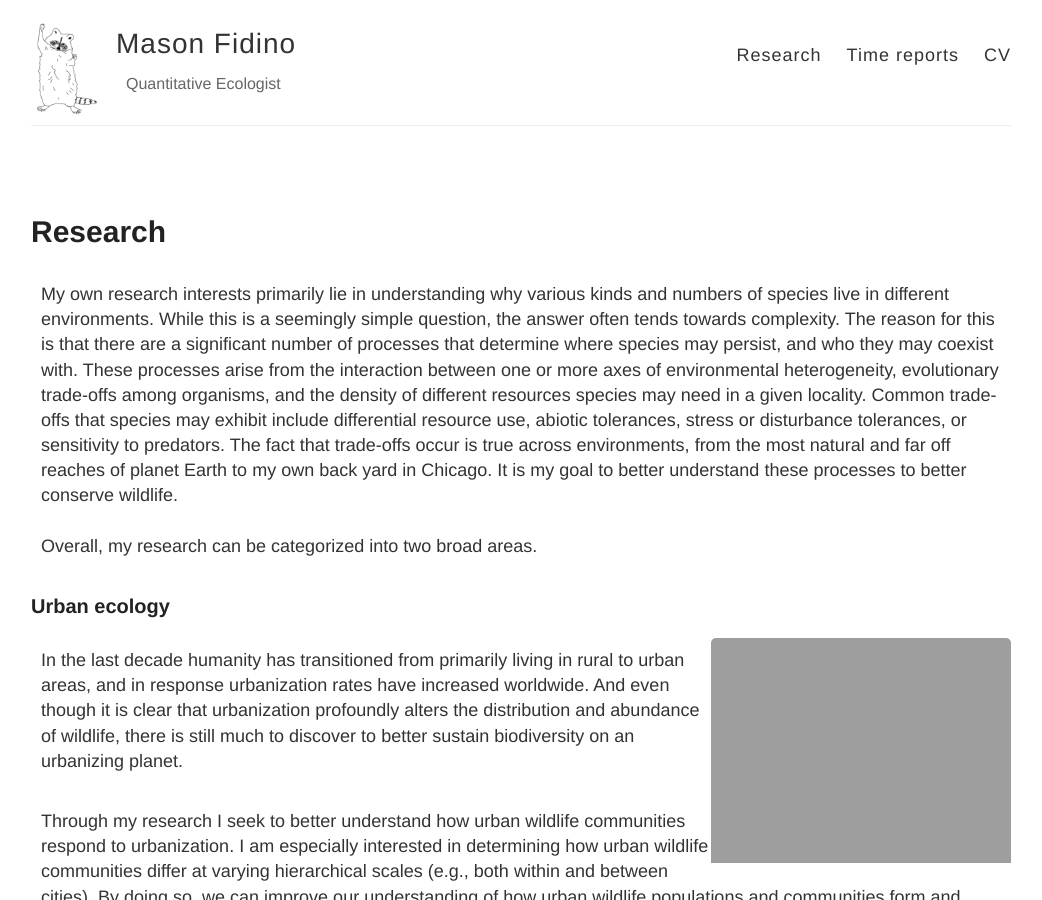
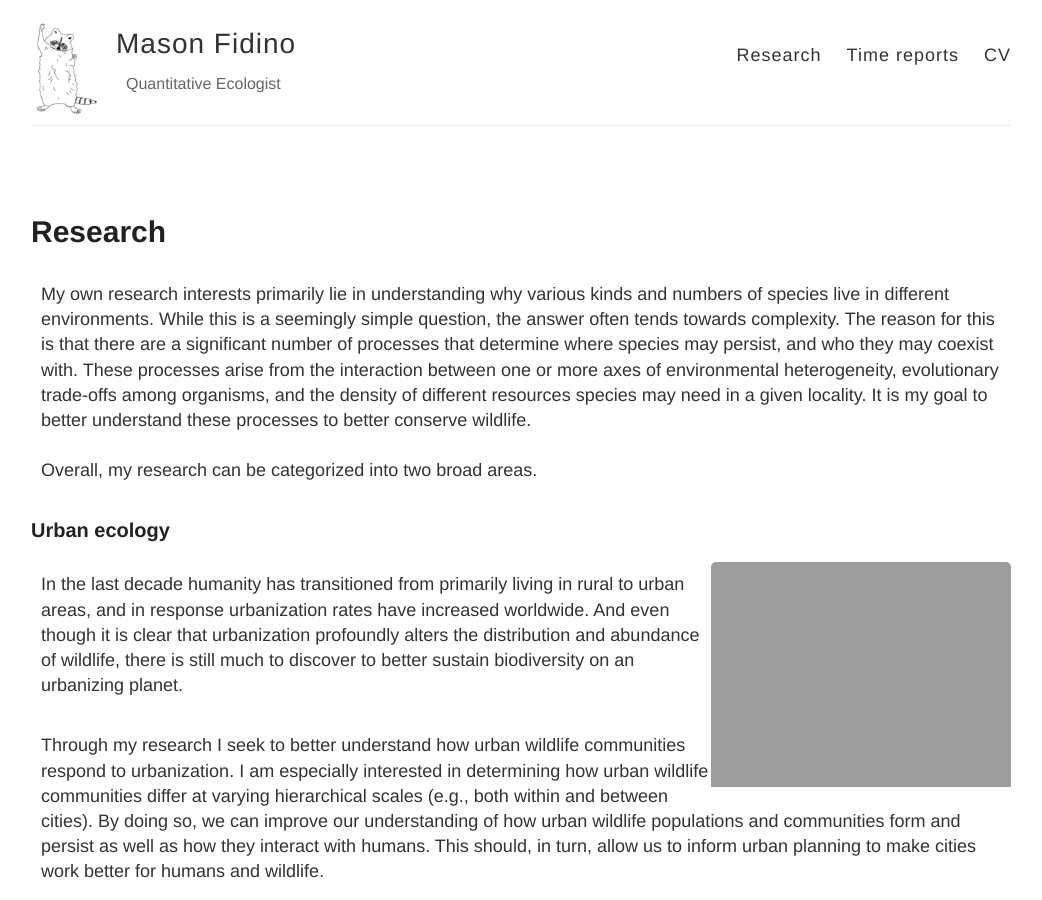
Before and after one commit to mfidino/mfidino.github.io, a Jekyll site: the page built from research.html, in a window 1280 px wide and 900 px high. Shown: the whole window, without its empty margins (119-1161 px from the left). Built offline with Jekyll 4.4.1, drawn with Linux system fonts in a browser that asks for light colours.

Commit message:
dropping some text

```diff
--- a/research.html
+++ b/research.html
@@ -12,11 +12,7 @@ permalink: /research/
   species may persist, and who they may coexist with. These processes arise from
   the interaction between one or more axes of environmental heterogeneity,
   evolutionary trade-offs among organisms, and the density of different
-  resources species may need in a given locality. Common trade-offs that species
-  may exhibit include differential resource use, abiotic tolerances, stress or
-  disturbance tolerances, or sensitivity to predators. The fact that trade-offs
-  occur is true across environments, from the most natural and far off reaches
-  of planet Earth to my own back yard in Chicago. It is my goal to better
+  resources species may need in a given locality. It is my goal to better
   understand these processes to better conserve wildlife. <br /><br />Overall,
   my research can be categorized into two broad areas.
 </p>
```
